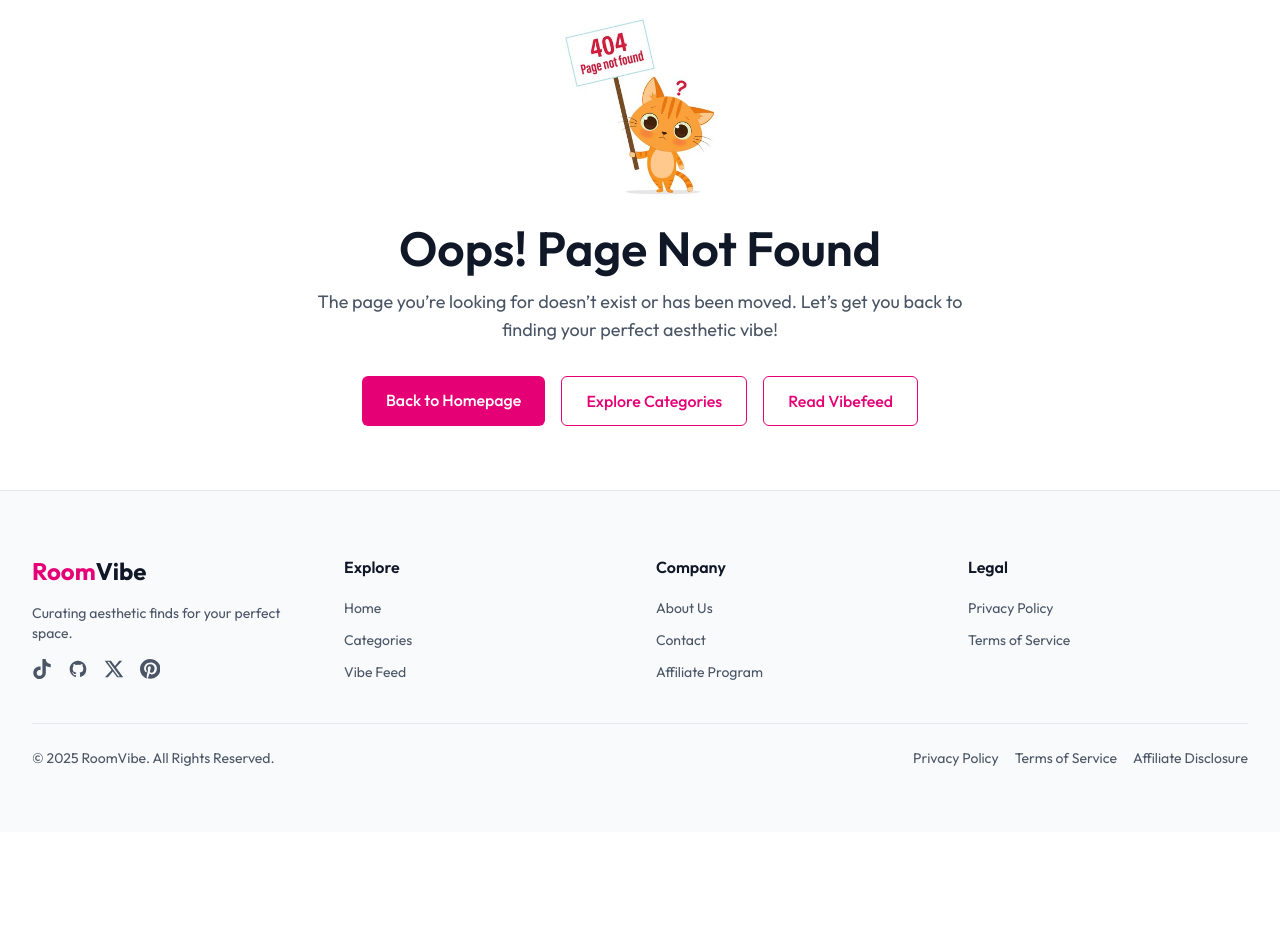
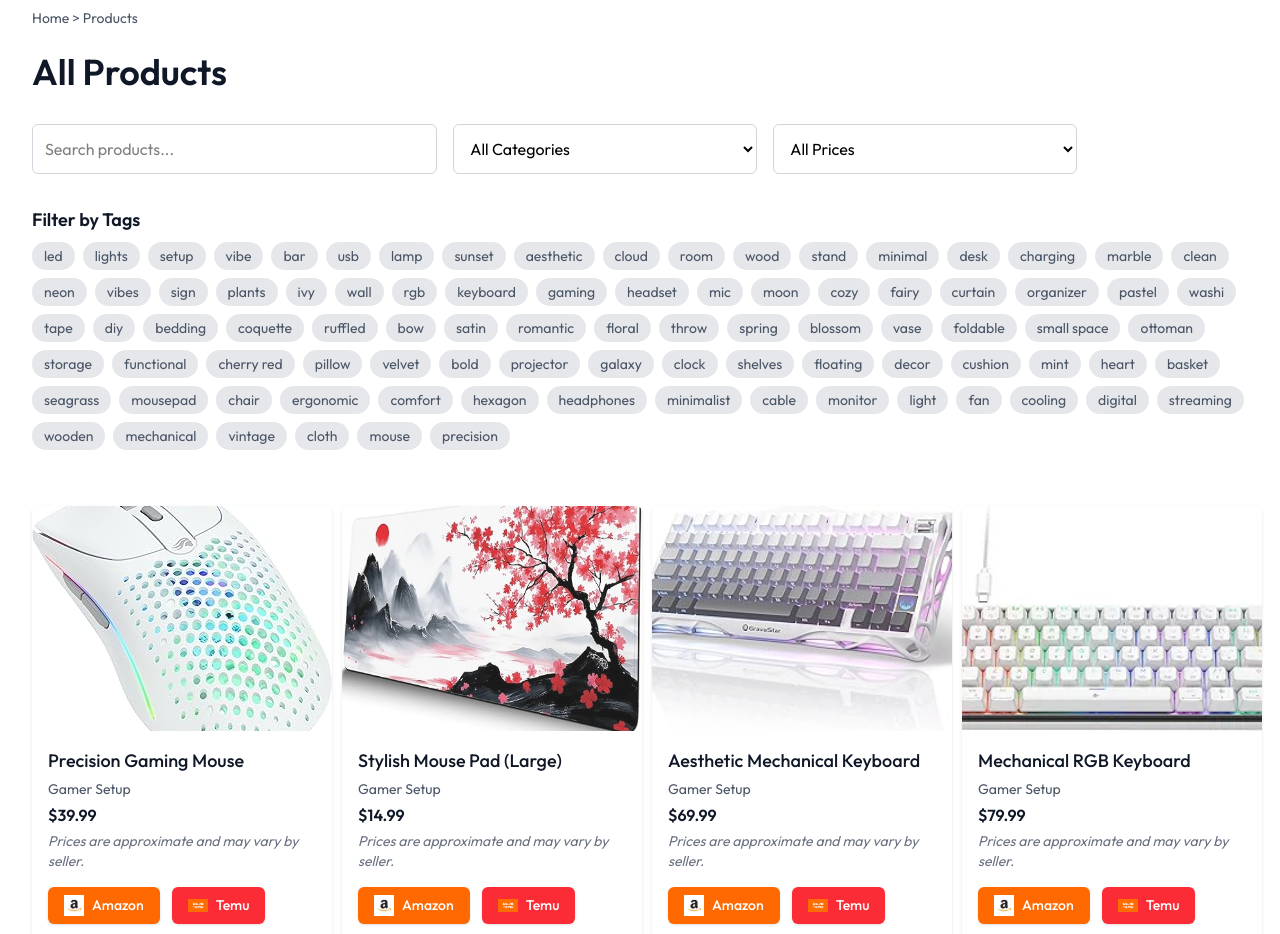
Before and after one commit to gr1shq/roomvibe, a Next.js app: page /products in a window 1280 px wide. Before the commit this address had no page. Shown: the part 120-1054 px from the top of the page. Before the commit the page ends 952 px from the top, so only its background shows below. Built offline with nearby package versions, Linux system fonts and the light colour scheme.

Commit message:
new page added, features added and a lot of more Tapecode Entertainment Prime May 2025

```diff
--- a/app/(components)/Footer.tsx
+++ b/app/(components)/Footer.tsx
@@ -6,8 +6,9 @@ const Footer = () => {
       title: "Explore",
       links: [
         { name: "Home", href: "/" },
+        { name: "Products", href: "/products" },
         { name: "Categories", href: "/categories" },
-        { name: "Vibe Feed", href: "/vibefeed" },
+        { name: "Inspiration", href: "/vibefeed" },
       ],
     },
     {
--- a/app/(components)/Header.tsx
+++ b/app/(components)/Header.tsx
@@ -8,8 +8,9 @@ const Header = () => {
 
   const navItems = [
     { name: "Home", href: "/" },
+    { name: "Products", href: "/products" },
     { name: "Categories", href: "/categories" },
-    { name: "Vibe Feed", href: "/vibefeed" },
+    { name: "Inspiration", href: "/vibefeed" },
     { name: "About", href: "/about" },
     { name: "Contact", href: "/contact" },
   ];
--- a/app/(components)/ItemCard.tsx
+++ b/app/(components)/ItemCard.tsx
@@ -12,7 +12,7 @@ interface ItemCardProps {
 }
 
 const ItemCard = ({ img, title, category, price, amazonLink, aliexpressLink, temuLink }: ItemCardProps) => (
-  <div className="bg-white rounded-md shadow-sm w-[260px] sm:w-[300px] min-h-[400px] flex flex-col hover:scale-105 transition-transform duration-300">
+  <div className="bg-white rounded-md shadow-sm w-[260px] sm:w-[300px] min-h-[400px] flex flex-col transition-transform duration-300">
     <Image
       src={img}
       alt={title}
@@ -24,16 +24,19 @@ const ItemCard = ({ img, title, category, price, amazonLink, aliexpressLink, tem
     <div className="p-4 flex-1 flex flex-col justify-between">
       <div>
         <h3 className="text-lg font-medium text-gray-900 line-clamp-2">{title}</h3>
-        <p className="text-sm text-gray-600">{category}</p>
-        <p className="text-base font-semibold text-gray-900">{price}</p>
+        <p className="text-sm text-gray-600 mt-1">{category}</p>
+        <p className="text-base font-semibold text-gray-900 mt-1">{price}</p>
+        <p className="text-sm italic text-gray-500 mt-1">Prices are approximate and may vary by seller.</p>
       </div>
-      <div className="flex gap-2 flex-wrap mt-2">
+      <div className="flex gap-3 flex-wrap mt-4">
         {amazonLink && (
           <Link
             target="_blank"
             href={amazonLink}
-            className="inline-block px-3 py-1 text-sm font-medium text-white bg-pink-600 rounded-md hover:bg-pink-500 transition-colors duration-300"
+            className="inline-flex items-center px-4 py-2 text-sm font-medium text-white bg-orange-500 rounded-md hover:bg-orange-600 hover:scale-105 transition-all duration-300 shadow-sm"
+            aria-label={`Buy ${title} on Amazon`}
           >
+            <Image src="/img/amazon-logo.jpg" alt="Amazon" width={20} height={20} className="mr-2" />
             Amazon
           </Link>
         )}
@@ -41,8 +44,10 @@ const ItemCard = ({ img, title, category, price, amazonLink, aliexpressLink, tem
           <Link
             target="_blank"
             href={temuLink}
-            className="inline-block px-3 py-1 text-sm font-medium text-white bg-pink-600 rounded-md hover:bg-pink-500 transition-colors duration-300"
+            className="inline-flex items-center px-4 py-2 text-sm font-medium text-white bg-red-500 rounded-md hover:bg-red-600 hover:scale-105 transition-all duration-300 shadow-sm"
+            aria-label={`Buy ${title} on Temu`}
           >
+            <Image src="/img/temu-logo.png" alt="Temu" width={20} height={20} className="mr-2" />
             Temu
           </Link>
         )}
@@ -50,8 +55,10 @@ const ItemCard = ({ img, title, category, price, amazonLink, aliexpressLink, tem
           <Link
             target="_blank"
             href={aliexpressLink}
-            className="inline-block px-3 py-1 text-sm font-medium text-white bg-pink-600 rounded-md hover:bg-pink-500 transition-colors duration-300"
+            className="inline-flex items-center px-4 py-2 text-sm font-medium text-white bg-blue-500 rounded-md hover:bg-blue-600 hover:scale-105 transition-all duration-300 shadow-sm"
+            aria-label={`Buy ${title} on AliExpress`}
           >
+            <Image src="/img/aliexpress-logo.jpeg" alt="AliExpress" width={20} height={20} className="mr-2" />
             AliExpress
           </Link>
         )}
--- a/app/(sections)/Hero.tsx
+++ b/app/(sections)/Hero.tsx
@@ -7,9 +7,31 @@ import { useEffect, useState } from 'react';
 
 const HeroSection = () => {
   const [isMounted, setIsMounted] = useState(false);
+  const [currentImage, setCurrentImage] = useState(0);
 
+  // Define carousel images
+  const images = [
+    {
+      src: '/blog-images/girl-room.webp',
+      alt: 'Vibrant gaming setup with RGB LED lights and desk accessories',
+    },
+    {
+      src: '/blog-images/small-space-decor.jpg',
+      alt: 'Cozy bedroom with soft decor and warm LED lighting',
+    },
+    {
+      src: '/blog-images/teen-bedroom.jpg',
+      alt: 'Minimalist desk setup with sleek decor and LED monitor light',
+    },
+  ];
+
+  // Set up carousel interval
   useEffect(() => {
     setIsMounted(true);
+    const interval = setInterval(() => {
+      setCurrentImage((prev) => (prev + 1) % images.length);
+    }, 5000); // Change every 5 seconds
+    return () => clearInterval(interval);
   }, []);
 
   return (
@@ -47,16 +69,21 @@ const HeroSection = () => {
           </Link>
         </div>
 
-        {/* Hero Image */}
+        {/* Hero Image Carousel */}
         <div className="relative w-full md:w-1/2 h-64 sm:h-80 md:h-96 mt-6 md:mt-0">
-          <Image
-            src="/blog-images/girl-room.webp"
-            alt="Trendy teen room with LED lights and cozy decor"
-            fill
-            className="object-cover rounded-lg shadow-sm"
-            quality={85}
-            priority
-          />
+          {images.map((img, index) => (
+            <Image
+              key={img.src}
+              src={img.src}
+              alt={img.alt}
+              fill
+              className={`object-cover rounded-lg shadow-sm transition-opacity duration-1000 ${
+                index === currentImage ? 'opacity-100' : 'opacity-0'
+              } absolute`}
+              quality={85}
+              priority={index === 0} // Priority for first image only
+            />
+          ))}
         </div>
       </div>
 
--- a/app/(sections)/Slide.tsx
+++ b/app/(sections)/Slide.tsx
@@ -136,7 +136,7 @@ const FeaturedProducts = () => {
 
         <motion.div className="text-center mt-12" variants={itemVariants}>
           <Link
-            href="/categories"
+            href="/products"
             className="inline-block px-8 py-3 text-base font-medium text-white bg-pink-600 rounded-md hover:bg-pink-500 transition-all duration-300 uppercase tracking-wider"
           >
             Shop All Products
--- a/app/categories/[slug]/page.tsx
+++ b/app/categories/[slug]/page.tsx
@@ -5,6 +5,7 @@ import ItemCard from '@/app/(components)/ItemCard';
 import Footer from '@/app/(components)/Footer';
 import Header from '@/app/(components)/Header';
 import Link from 'next/link';
+import Image from 'next/image';
 
 interface Category {
   id: number;
@@ -23,7 +24,7 @@ interface Product {
   affiliateLinkAmazon: string;
   affiliateLinkTemu: string;
   affiliateLinkAliExpress: string;
-  tags?: string[]; // Add optional tags field
+  tags?: string[];
 }
 
 interface CategoryPageProps {
@@ -38,7 +39,6 @@ export async function generateStaticParams() {
   }));
 }
 
-
 export default async function CategoryPage({ params }: CategoryPageProps) {
   const { slug } = await params;
   const category = categories.find((category: Category) => category.slug === slug) as Category | undefined;
@@ -47,16 +47,12 @@ export default async function CategoryPage({ params }: CategoryPageProps) {
     notFound();
   }
 
-
-
-  const allProducts = (products as Product[]) // Optional type assertion for extra safety
-    .filter((product: Product) => product.category === category.name)
-    // .slice(0, 12);
+  const allProducts = (products as Product[])
+    .filter((product: Product) => product.category === category.name);
 
   return (
     <div className="flex flex-col min-h-screen bg-white">
       <Header />
-
       <main className="flex-grow">
         <div className="container mx-auto px-4 sm:px-6 lg:px-8 py-12 md:py-16">
           <div className="max-w-4xl mb-8">
@@ -106,17 +102,24 @@ export default async function CategoryPage({ params }: CategoryPageProps) {
             </div>
           )}
 
-          <div className="text-center mt-8">
+          <div className="text-center mt-8 flex justify-center gap-4">
             <Link
               href="/categories"
-              className="inline-block px-6 py-3 text-base font-medium text-white bg-pink-600 rounded-md hover:bg-pink-500 transition-all duration-300"
+              className="inline-flex items-center px-6 py-3 text-base font-medium text-white bg-pink-600 rounded-md hover:bg-pink-500 hover:scale-105 transition-all duration-300 shadow-sm"
+              aria-label="Explore more categories"
             >
               Explore More
+            </Link>
+            <Link
+              href="/products"
+              className="inline-flex items-center px-6 py-3 text-base font-medium text-white bg-gray-900 rounded-md hover:bg-gray-800 hover:scale-105 transition-all duration-300 shadow-sm"
+              aria-label="Shop all products"
+            >
+              Shop All
             </Link>
           </div>
         </div>
       </main>
-
       <Footer />
     </div>
   );
--- /dev/null
+++ b/app/products/page.tsx
@@ -0,0 +1,186 @@
+'use client';
+
+import { useState, useEffect } from 'react';
+import Link from 'next/link';
+import Header from '@/app/(components)/Header';
+import Footer from '@/app/(components)/Footer';
+import ItemCard from '@/app/(components)/ItemCard';
+import products from '../../data/products_list.json';
+import categories from '../../data/categories.json';
+
+export default function Products() {
+  const [searchQuery, setSearchQuery] = useState('');
+  const [selectedCategory, setSelectedCategory] = useState('');
+  const [selectedPriceRange, setSelectedPriceRange] = useState('');
+  const [selectedTags, setSelectedTags] = useState<string[]>([]);
+
+  const availableTags = Array.from(
+    new Set(products.flatMap((p: any) => p.tags || []))
+  ).filter(Boolean);
+
+  const filteredProducts = products
+    .filter((product: any) =>
+      product.name.toLowerCase().includes(searchQuery.toLowerCase())
+    )
+    .filter((product: any) =>
+      selectedCategory ? product.category === selectedCategory : true
+    )
+    .filter((product: any) => {
+      if (!selectedPriceRange) return true;
+      const price = parseFloat(product.price.replace('$', '')); // Remove $ and parse
+      if (isNaN(price)) {
+        console.log(`Invalid price for product ${product.name}: ${product.price}`);
+        return false; // Skip invalid prices
+      }
+      return (
+        (selectedPriceRange === '0-25' && price <= 25) ||
+        (selectedPriceRange === '25-50' && price > 25 && price <= 50) ||
+        (selectedPriceRange === '50+' && price > 50)
+      );
+    })
+    .filter((product: any) =>
+      selectedTags.length === 0 || selectedTags.every((tag) => product.tags?.includes(tag))
+    )
+    .sort((a: any, b: any) => b.id - a.id); // Newest first
+
+  // Debug filtered products and price parsing
+  useEffect(() => {
+    console.log(
+      'Filtered Products:',
+      filteredProducts.map((p: any) => ({
+        id: p.id,
+        name: p.name,
+        price: p.price,
+        parsedPrice: parseFloat(p.price.replace('$', '')),
+      }))
+    );
+  }, [filteredProducts]);
+
+  return (
+    <div className="flex flex-col min-h-screen bg-white">
+      <Header />
+      <main className="flex-grow">
+        <div className="container mx-auto px-4 sm:px-6 lg:px-8 py-12 md:py-16">
+          {/* Breadcrumbs */}
+          <div className="mb-6 text-sm text-gray-600">
+            <Link href="/" className="hover:text-pink-600">
+              Home
+            </Link>{' '}
+            &gt; Products
+          </div>
+
+          {/* Page Title */}
+          <h1 className="text-3xl md:text-4xl font-semibold text-gray-900 mb-8">
+            All Products
+          </h1>
+
+          {/* Filters and Search */}
+          <div className="mb-8 flex flex-col sm:flex-row gap-4">
+            {/* Search */}
+            <input
+              type="text"
+              placeholder="Search products..."
+              value={searchQuery}
+              onChange={(e) => setSearchQuery(e.target.value)}
+              className="w-full sm:w-1/3 p-3 border border-gray-300 rounded-md focus:outline-none focus:ring-2 focus:ring-pink-600"
+              aria-label="Search products"
+            />
+
+            {/* Category Filter */}
+            <select
+              value={selectedCategory}
+              onChange={(e) => setSelectedCategory(e.target.value)}
+              className="w-full sm:w-1/4 p-3 border border-gray-300 rounded-md focus:outline-none focus:ring-2 focus:ring-pink-600"
+              aria-label="Filter by category"
+            >
+              <option value="">All Categories</option>
+              {categories.map((category: any) => (
+                <option key={category.slug} value={category.name}>
+                  {category.name}
+                </option>
+              ))}
+            </select>
+
+            {/* Price Filter */}
+            <select
+              value={selectedPriceRange}
+              onChange={(e) => {
+                console.log('Selected Price Range:', e.target.value);
+                setSelectedPriceRange(e.target.value);
+              }}
+              className="w-full sm:w-1/4 p-3 border border-gray-300 rounded-md focus:outline-none focus:ring-2 focus:ring-pink-600"
+              aria-label="Filter by price range"
+            >
+              <option value="">All Prices</option>
+              <option value="0-25">$0 - $25</option>
+              <option value="25-50">$25 - $50</option>
+              <option value="50+">$50+</option>
+            </select>
+          </div>
+
+          {/* Tag Filters */}
+          <div className="mb-6">
+            <h3 className="text-lg font-semibold text-gray-900 mb-2">Filter by Tags</h3>
+            <div className="flex flex-wrap gap-2">
+              {availableTags.map((tag) => (
+                <button
+                  key={tag}
+                  onClick={() =>
+                    setSelectedTags((prev) =>
+                      prev.includes(tag) ? prev.filter((t) => t !== tag) : [...prev, tag]
+                    )
+                  }
+                  className={`px-3 py-1 rounded-full text-sm ${
+                    selectedTags.includes(tag)
+                      ? 'bg-pink-600 text-white'
+                      : 'bg-gray-200 text-gray-600'
+                  } hover:bg-pink-500 hover:text-white transition-all duration-300`}
+                >
+                  {tag}
+                </button>
+              ))}
+            </div>
+          </div>
+
+          {/* Products Grid */}
+          {filteredProducts.length === 0 ? (
+            <div className="text-center py-12">
+              <h2 className="text-2xl font-semibold text-gray-900 mb-4">
+                No Products Found
+              </h2>
+              <p className="text-lg text-gray-600 mb-6">
+                Try adjusting your filters or explore our categories.
+              </p>
+              <Link
+                href="/categories"
+                className="inline-block px-6 py-3 text-base font-medium text-white bg-pink-600 rounded-md hover:bg-pink-500 transition-all duration-300"
+              >
+                Explore Categories
+              </Link>
+            </div>
+          ) : (
+            <div className="grid grid-cols-1 sm:grid-cols-2 lg:grid-cols-4 gap-6 py-8">
+              {filteredProducts.map((product: any) => (
+                <div
+                  key={product.id}
+                  className="relative w-[260px] sm:w-[300px] mx-auto hover:scale-105 transition-transform duration-300"
+                >
+                  <ItemCard
+                    img={product.image}
+                    title={product.name}
+                    category={product.category}
+                    price={product.price}
+                    amazonLink={product.affiliateLinkAmazon}
+                    aliexpressLink={product.affiliateLinkAliExpress || undefined}
+                    temuLink={product.affiliateLinkTemu}
+                  />
+                </div>
+              ))}
+            </div>
+          )}
+        </div>
+      </main>
+      <Footer />
+    </div>
+  );
+}
```
